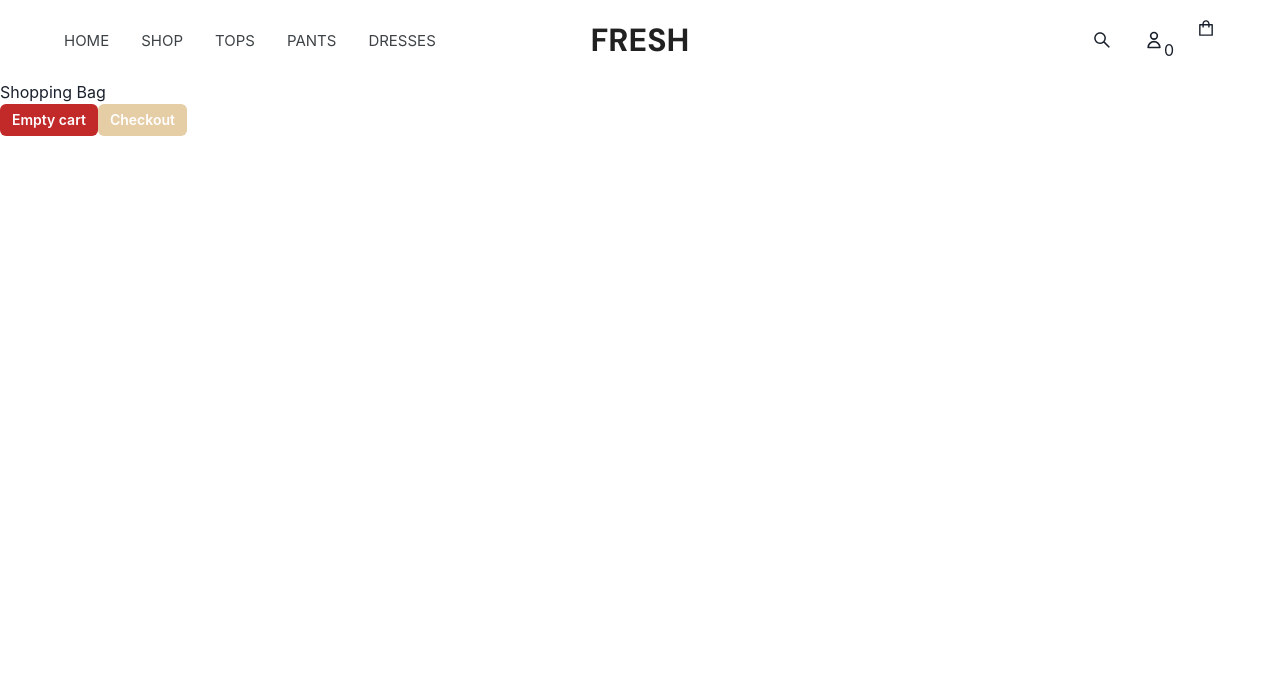
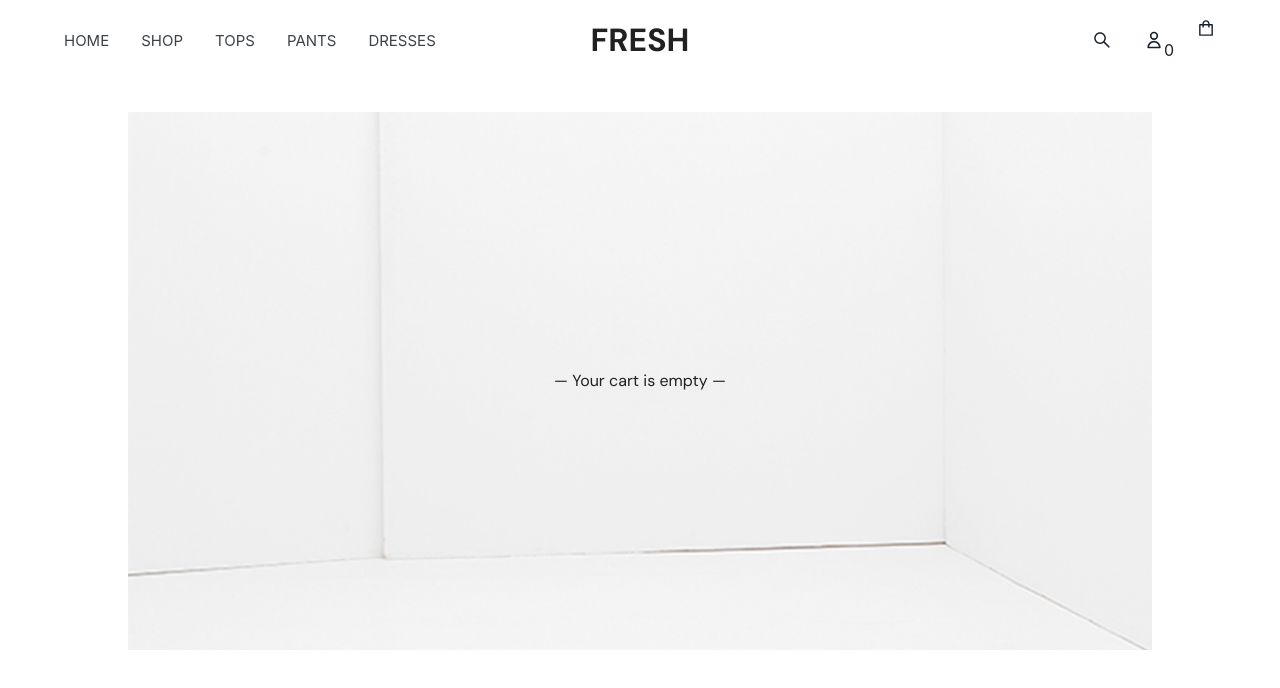
Before and after one commit to giulialiotti/e-commerce-project, a React (Create React App) app: page /cart in a window 1280 px wide. Shown: the top 688 px of the page. Built offline with nearby package versions, Linux system fonts and the light colour scheme.

Commit message:
Cart Container components and styles

```diff
--- /dev/null
+++ b/src/components/CartContainer/CartWithItems.js
@@ -0,0 +1,59 @@
+import React, { useContext } from "react";
+import { CartContext } from "../../context/CartContext";
+import { Button } from "@chakra-ui/button";
+import { HiOutlineTrash } from "react-icons/hi";
+import { Link } from "react-router-dom";
+import "./styles.scss";
+import { Box } from "@chakra-ui/layout";
+import { Image } from "@chakra-ui/image";
+
+export const CartWithItems = () => {
+    const { cart, removeFromCart, emptyCart, totalCartPrice } =
+      useContext(CartContext);
+
+    return (
+      <Box>
+        <h2 className="cart-container-title">Shopping Bag</h2>
+
+        {cart.map((product) => {
+          return (
+            <Box key={product.id} display="flex" alignItems="center" pb="2rem">
+              <Box width="30%" mr={["1rem", "1rem", "3rem"]}>
+                <Image src={product.image} alt={product.title} />
+              </Box>
+              <Box>
+                <Box>
+                  <h3 className="cart-container-product-title">
+                    {product.title}
+                  </h3>
+                  <p className="cart-container-product-text">
+                    Quantity: {product.quantity}
+                  </p>
+                  <p className="cart-container-product-text">
+                    Price: ${product.price * product.quantity}
+                  </p>
+                </Box>
+                <HiOutlineTrash onClick={() => removeFromCart(product.id)} />
+              </Box>
+            </Box>
+          );
+        })}
+
+        <Box display="flex" justifyContent="flex-end" flexWrap='wrap'>
+          <Box width='100%'>
+              <h3 className="cart-container-product-title text-right">TOTAL: ${totalCartPrice()}</h3>
+          </Box>
+
+          <Button bg="var(--red)" color="white" size="sm" onClick={emptyCart}>
+            Empty cart
+          </Button>
+
+          <Link to="/checkout">
+            <Button bg="var(--cream)" color="white" size="sm" ml="1rem">
+              Checkout
+            </Button>
+          </Link>
+        </Box>
+      </Box>
+    );
+  };
--- /dev/null
+++ b/src/components/CartContainer/EmptyBasket.js
@@ -0,0 +1,14 @@
+import React from "react";
+import "./styles.scss";
+import { Box } from "@chakra-ui/layout";
+import assets from "../../assets/assets";
+import { Image } from "@chakra-ui/image";
+
+export const EmptyBasket = () => {
+  return (
+    <Box width="100%" position="relative" mt="2rem">
+      <Image src={assets.emptyBasket} alt="" width="100%" />
+      <h2 className="empty-cart-container-title">— Your cart is empty —</h2>
+    </Box>
+  );
+};
--- a/src/components/CartContainer/index.jsx
+++ b/src/components/CartContainer/index.jsx
@@ -1,37 +1,20 @@
-import React, { useContext } from 'react';
-import { CartContext } from '../../context/CartContext';
-import { Button } from '@chakra-ui/button';
-import { HiOutlineTrash } from "react-icons/hi";
-import { Link } from 'react-router-dom';
+import React, { useContext } from "react";
+import { CartContext } from "../../context/CartContext";
+import "./styles.scss";
+import { Box } from "@chakra-ui/layout";
+import { CartWithItems } from "./CartWithItems";
+import { EmptyBasket } from "./EmptyBasket";
 
 export const CartContainer = () => {
+  const { cart } =
+    useContext(CartContext);
 
-    const { cart, removeFromCart, emptyCart } = useContext(CartContext);
-
-    return (
-        <div>
-            <h2>Shopping Bag</h2>
-
-            {cart.map((product) => {
-                return (
-                    <div key={product.id}>
-                        <h3>{product.name}</h3>
-                        <p>Quantity: ${product.quantity}</p>
-                        <p>Price: ${product.price * product.quantity}</p>
-                        <HiOutlineTrash onClick={() => removeFromCart(product.id)}/>
-                    </div>
-                )
-            })}
-
-            <Button bg="var(--red)" color="white" size="sm" onClick={emptyCart}>
-                Empty cart
-            </Button>
-
-            <Link to="/checkout">
-                <Button bg="var(--cream)" color="white" size="sm">
-                    Checkout
-                </Button>
-            </Link>
-        </div>
-    )
-}
+  return (
+    <Box as="section" p={["0 1.5rem 5rem", "0 4rem 5rem", "0 8rem 5rem"]}>
+        {!cart.length
+            ? <EmptyBasket />
+            :  <CartWithItems />
+        }
+    </Box>
+  );
+};
--- /dev/null
+++ b/src/components/CartContainer/styles.scss
@@ -0,0 +1,62 @@
+.cart-container-title {
+  font-family: "DM Sans", sans-serif;
+  font-size: 1.5rem;
+  color: #212121;
+  text-transform: uppercase;
+  text-align: center;
+  padding: 2rem 0;
+}
+
+.empty-cart-container-title {
+  font-family: "DM Sans", sans-serif;
+  font-size: 1rem;
+  color: #212121;
+  text-align: center;
+  position: absolute;
+  top: 50%;
+  left: 50%;
+  transform: translate(-50%, -50%);
+  width: 100%;
+}
+
+.cart-container-product-title {
+  font-family: "DM Sans", sans-serif;
+  font-size: 15px;
+  color: var(--black);
+  padding-bottom: 5px;
+}
+
+.cart-container-product-text {
+    font-family: "DM Sans", sans-serif;
+    font-size: 14px;
+    color: var(--black);
+    padding-bottom: 5px;
+}
+
+.text-right {
+    text-align: right;
+    font-weight: 500;
+    padding-bottom: 10px;
+}
+
+@media screen and (min-width: 768px) {
+  .cart-container-title {
+    font-size: 1.8rem;
+    padding: 4rem 0 2rem;
+  }
+
+  .cart-container-product-title {
+    font-size: 17px;
+  }
+
+  .cart-container-product-text {
+      font-size: 16px;
+  }
+}
+
+@media screen and (min-width: 1200px) {
+  .cart-container-title {
+    font-size: 2rem;
+    padding: 8rem 0 2rem;
+  }
+}
```
